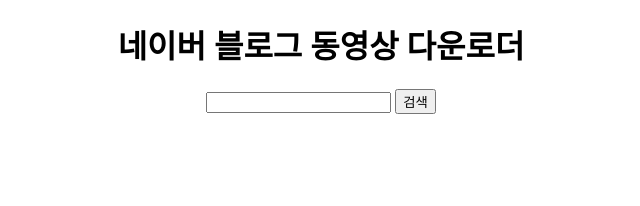
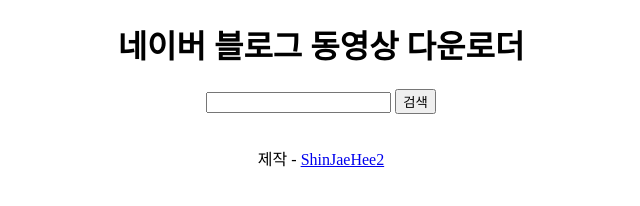
Before and after one commit to ShinJaeHee2/ShinJaeHee2.github.io, a plain HTML site: page index.html in a window 1280 px wide. Shown: the whole page, without its empty margins (319-959 px from the left). Drawn offline with Linux system fonts and the light colour scheme.

Commit message:
Update index.html

```diff
--- a/index.html
+++ b/index.html
@@ -77,6 +77,7 @@
         <p>
             <table class="videoTable"></table>
         </p>
+        제작 - <a href="https://github.com/ShinJaeHee2">ShinJaeHee2</a>
         <script>
             let forms = document.getElementById('url');
 
```
